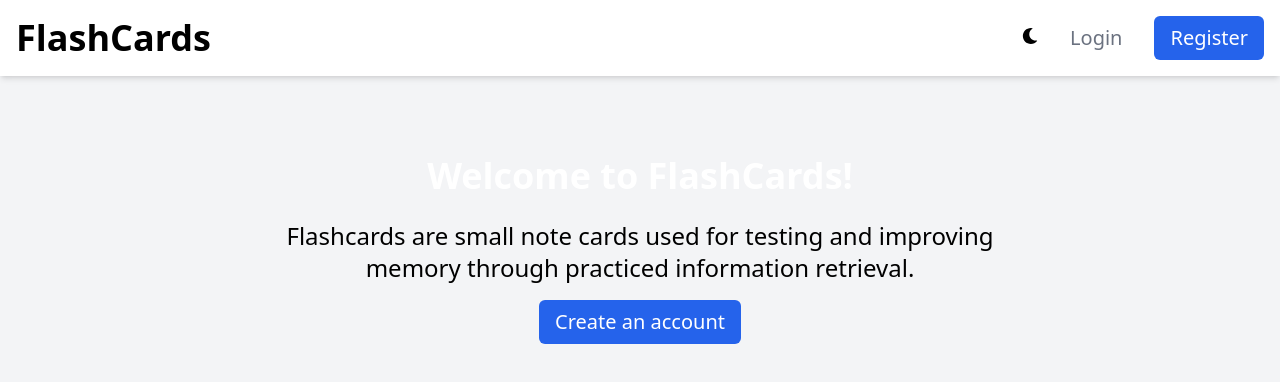
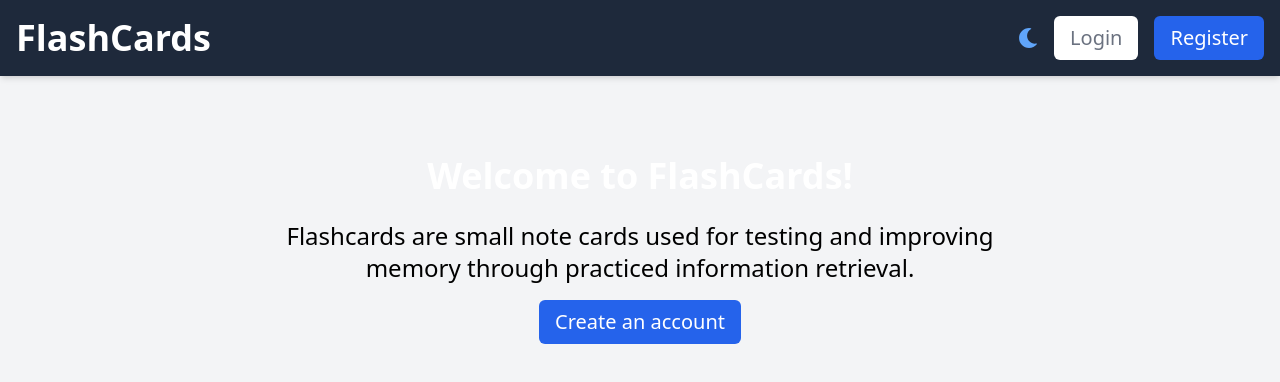
Before and after one commit to yap8/flashcards, a React (Create React App) app in the folder client/: page / in a window 1280 px wide. Shown: the top 382 px of the page. Built offline with nearby package versions, Linux system fonts and the light colour scheme.

Commit message:
added dark theme styles for header and icons

```diff
--- a/client/src/components/Header.js
+++ b/client/src/components/Header.js
@@ -12,7 +12,6 @@ import MenuItem from "./Menu/MenuItem"
 import SunIcon from "./Icons/SunIcon"
 import MenuItemButton from "./Menu/MenuItemButton"
 import MoonIcon from "./Icons/MoonIcon"
-
 
 const Header = () => {
   const { user } = useSelector(state => state.auth)
@@ -56,11 +55,11 @@ const Header = () => {
   }, [menu])
 
   return (
-    <header className="shadow-md bg-white">
+    <header className="shadow-md bg-white dark:bg-slate-800">
       <div className="container mx-auto flex justify-between items-center py-2 md:py-4 relative">
-        <Link className="text-2xl md:text-4xl font-semibold" to={user ? '/collections' : '/'}>FlashCards</Link>
+        <Link className="text-2xl md:text-4xl font-semibold dark:text-white" to={user ? '/collections' : '/'}>FlashCards</Link>
         <ul className="flex items-center">
-          <li className="mr-2 md:mr-4">
+          <li className="mr-2 md:mr-4 flex">
             <button
               onClick={handleThemeChange}
             >
--- a/client/src/components/Icons/MoonIcon.js
+++ b/client/src/components/Icons/MoonIcon.js
@@ -2,7 +2,7 @@ import { FaMoon } from 'react-icons/fa'
 
 const MoonIcon = () => {
   return (
-    <FaMoon />
+    <FaMoon className="text-blue-400 w-5 h-5 transition hover:text-blue-500" />
   )
 }
 
--- a/client/src/components/Icons/SunIcon.js
+++ b/client/src/components/Icons/SunIcon.js
@@ -2,7 +2,7 @@ import { FaSun } from 'react-icons/fa'
 
 const SunIcon = () => {
   return (
-    <FaSun />
+    <FaSun className="text-gray-500 w-5 h-5 transition hover:text-gray-900" />
   )
 }
 
```
